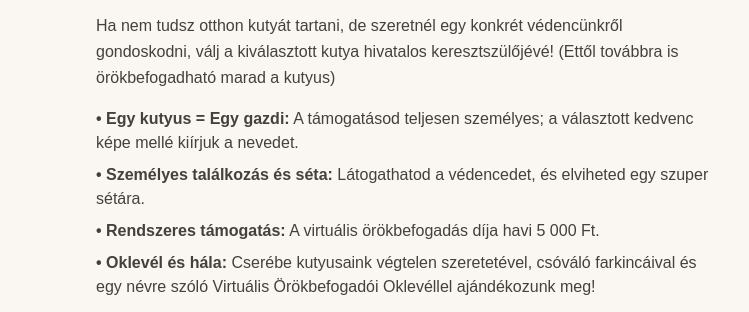
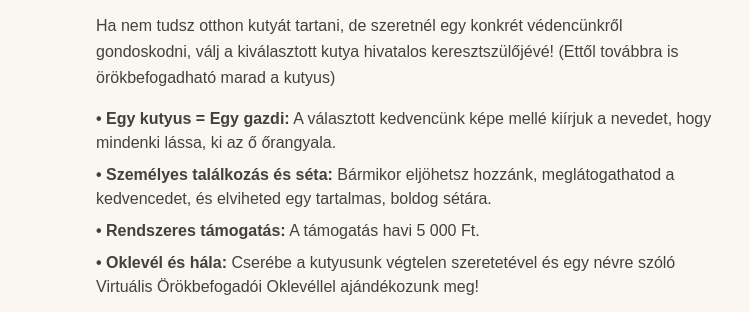
Before and after one commit to renokutyaotthon/reno-kutyaotthon, a plain HTML site: page hogyan-segithetsz.html in a window 1280 px wide. Shown: the part 357-669 px from the top of the page, 0-749 px from the left. Drawn offline with nearby package versions, Linux system fonts and the light colour scheme.

Commit message:
Update hogyan-segithetsz.html

```diff
--- a/hogyan-segithetsz.html
+++ b/hogyan-segithetsz.html
@@ -102,10 +102,10 @@
           </p>
 
           <div class="space-y-2 text-base text-stone-700">
-            <p><strong>• Egy kutyus = Egy gazdi:</strong> A támogatásod teljesen személyes; a választott kedvenc képe mellé kiírjuk a nevedet.</p>
-            <p><strong>• Személyes találkozás és séta:</strong> Látogathatod a védencedet, és elviheted egy szuper sétára.</p>
-            <p><strong>• Rendszeres támogatás:</strong> A virtuális örökbefogadás díja havi 5 000 Ft.</p>
-            <p><strong>• Oklevél és hála:</strong> Cserébe kutyusaink végtelen szeretetével, csóváló farkincáival és egy névre szóló Virtuális Örökbefogadói Oklevéllel ajándékozunk meg!</p>
+            <p><strong>• Egy kutyus = Egy gazdi:</strong> A választott kedvencünk képe mellé kiírjuk a nevedet, hogy mindenki lássa, ki az ő őrangyala.</p>
+            <p><strong>• Személyes találkozás és séta:</strong> Bármikor eljöhetsz hozzánk, meglátogathatod a kedvencedet, és elviheted egy tartalmas, boldog sétára.</p>
+            <p><strong>• Rendszeres támogatás:</strong> A támogatás havi 5 000 Ft.</p>
+            <p><strong>• Oklevél és hála:</strong> Cserébe a kutyusunk végtelen szeretetével és egy névre szóló Virtuális Örökbefogadói Oklevéllel ajándékozunk meg!</p>
           </div>
 
           <div class="pt-2 text-base text-stone-700 space-y-1">
```
